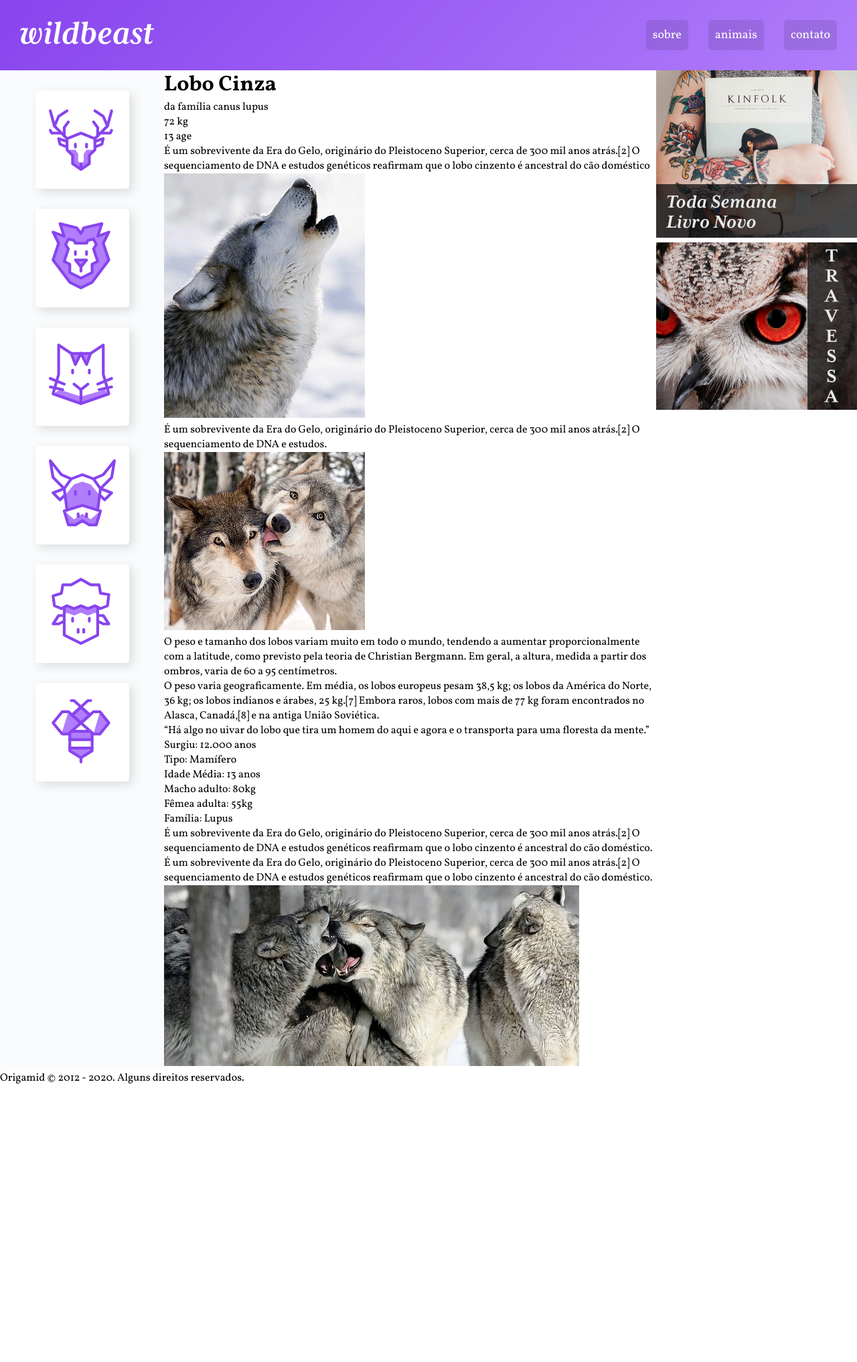
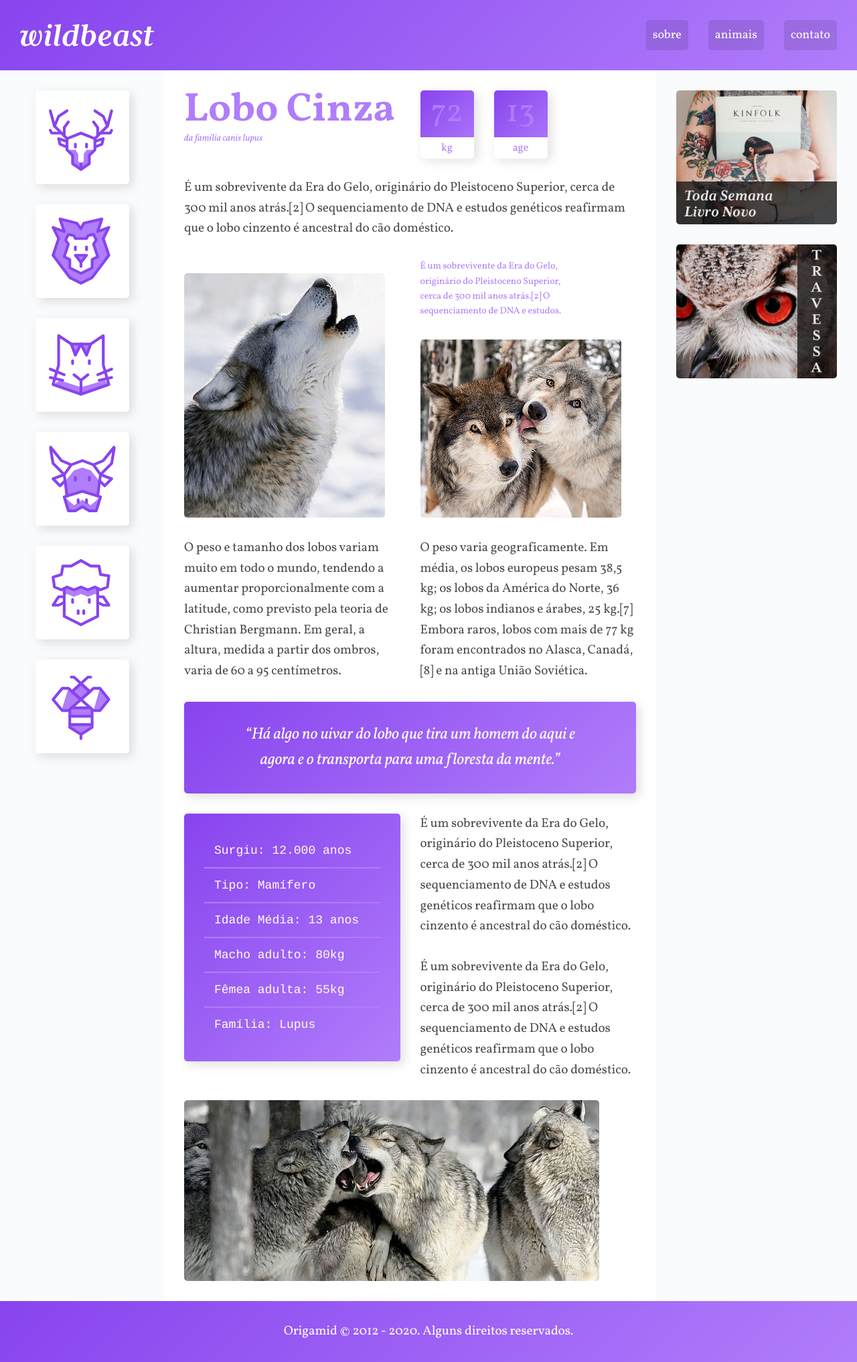
Before and after one commit to nicolasdsa/Origamid-Cursos, a PHP site: page / in a window 1280 px wide. Shown: the whole page at 67% size. Before the commit the page ends 1618 px from the top, so only its background shows below. Run offline with PHP 8.4, Linux system fonts and the light colour scheme.

Commit message:
Add files via upload

```diff
--- a/CSS Grid Layout/css/style.css
+++ b/CSS Grid Layout/css/style.css
@@ -18,7 +18,9 @@ a{
     text-decoration: none;
 }
 img {
+display: block;
 max-width: 100%;
+border-radius:5px;
 }
 
 /* Grid Geral */
@@ -125,18 +209,156 @@ max-width: 100%;
       background: #b07dfb;
   }
 
+
   /* content */
+
   .content {
     grid-area: content;
+    max-width: 900px;
+    margin: 0 auto;
+    padding: 30px;
+    display:grid;
+    grid-template-columns: 1fr 1fr;
+    gap: 30px;
   }
 
+  .col-wide {
+    grid-column: 1 / -1;
+
+  }
+
+  .imagem-1 {
+    grid-row: span 2;
+    align-self: end;
+  }
+
+  /*.imagem-2 {
+    align-self: end;
+  }*/
+
+  /* Estilos Content */
+
+  p{
+    font-size:1.2em;
+    line-height: 1.6em;
+    letter-spacing: -0.005em;
+    color: rgba(0,0,0,.7);
+  }
+
+  .informacoes p + p{
+    margin-top: 30px;
+  }
+
+  /* Titulo */
+
+  .titulo {
+    color: #b07dfb;
+  }
+
+  .titulo h1{
+    font-size: 3.75em;
+    line-height: 1;
+    font-weight: 700;
+  }
+
+  .titulo span{
+    font-size: 0.875em;
+    font-style: italic;
+  }
+
+  /* Caracteristicas */
+
+  .caracteristicas {
+    display: flex;
+    align-items: flex-start;
+  }
+
+  .caracteristicas > div{
+    width: 80px;
+    text-align: center;
+    background: linear-gradient(135deg,#8844ee, #b07dfb);
+    border-radius: 5px;
+    box-shadow: 5px 5px 15px 0px rgba(44,44,44,0.15);
+    position: relative;
+  }
+
+  .caracteristicas > div:first-child{
+    margin-right: 30px;
+  }
+
+  .caracteristicas span{
+    display:block;
+    color: #b07dfb;
+  }
+
+  .numero {
+    color: #b07dfb;
+    font-size: 3em;
+    line-height: 1;
+    margin: 10px auto;
+  }
+
+  .rotulo{
+    background: white;
+    border-radius:0 0 5px 5px;
+    padding: 5px 0;
+    position: relative;
+    top: 2px;
+  }
+
+  .destaque{
+    font-size:0.875em;
+    color: #b07dfb;
+    max-width: 16em;
+  }
+
+  .citacao, .atributos{
+    align-self: start;
+    padding:30px;
+    border-radius: 5px;
+    box-shadow: 5px 5px 15px 0px rgba(44,44,44,.15);
+    background: linear-gradient(135deg, #8844ee, #b07dfb);
+  }
+
+  .citacao p{
+    font-size: 1.5em;
+    font-style: italic;
+    text-align: center;
+    max-width: 500px;
+    margin: 0 auto;
+    color: white;
+  }
+
+  .atributos li{
+    color:white;
+    font-family: Courier, monospace;
+    font-size: 1.125em;
+    padding: 15px;
+
+  }
+
+
+  .atributos li + li {
+    border-top: 2px solid #b07dfb;
+  }
   /* anuncios */
   .anuncios {
     grid-area: anuncios;
-    background: ;
+    background:#fafbfc;
+    display:grid;
+    align-content: start;
+    padding:30px;
+    gap: 30px;
   }
 
   /* footer */
   .footer {
     grid-area: footer;
+    background: linear-gradient(135deg,#8844ee, #b07dfb);
   }
+
+  .footer p{
+    color: white;
+    text-align: center;
+    padding:30px;
+  }
--- a/CSS Grid Layout/index.html
+++ b/CSS Grid Layout/index.html
@@ -32,12 +32,12 @@
 			</ul>
 		</nav>
 
-		<main class="conteudo">
+		<main class="content">
 			<div class="titulo">
 				<h1>Lobo Cinza</h1>
-				<span> da família canus lupus</span>
+				<span> da família canis lupus</span>
 			</div>
-			<div class="caractericas">
+			<div class="caracteristicas">
 				<div>
 					<span class="numero">72</span>
 					<span class="rotulo">kg</span>
@@ -48,19 +48,19 @@
 				</div>
 			</div>
 
-			<p>É um sobrevivente da Era do Gelo, originário do Pleistoceno Superior, cerca de 300 mil anos atrás.[2] O sequenciamento de DNA e estudos genéticos reafirmam que o lobo cinzento é ancestral do cão doméstico</p>
+			<p class="col-wide">É um sobrevivente da Era do Gelo, originário do Pleistoceno Superior, cerca de 300 mil anos atrás.[2] O sequenciamento de DNA e estudos genéticos reafirmam que o lobo cinzento é ancestral do cão doméstico.</p>
 
-			<img src="img/wolf1.jpg" alt="Wolf 1">
+			<img class="imagem-1" src="img/wolf1.jpg" alt="Wolf 1">
 
-			<p>É um sobrevivente da Era do Gelo, originário do Pleistoceno Superior, cerca de 300 mil anos atrás.[2] O sequenciamento de DNA e estudos.</p>
+			<p class="destaque">É um sobrevivente da Era do Gelo, originário do Pleistoceno Superior, cerca de 300 mil anos atrás.[2] O sequenciamento de DNA e estudos.</p>
 
-			<img src="img/wolf2.jpg" alt="Wolf 2">
+			<img class="imagem-2" src="img/wolf2.jpg" alt="Wolf 2">
 
-			<p>O peso e tamanho dos lobos variam muito em todo o mundo, tendendo a aumentar proporcionalmente com a latitude, como previsto pela teoria de Christian Bergmann. Em geral, a altura, medida a partir dos ombros, varia de 60 a 95 centímetros.</p>
+			<p >O peso e tamanho dos lobos variam muito em todo o mundo, tendendo a aumentar proporcionalmente com a latitude, como previsto pela teoria de Christian Bergmann. Em geral, a altura, medida a partir dos ombros, varia de 60 a 95 centímetros.</p>
 
 			<p>O peso varia geograficamente. Em média, os lobos europeus pesam 38,5 kg; os lobos da América do Norte, 36 kg; os lobos indianos e árabes, 25 kg.[7] Embora raros, lobos com mais de 77 kg foram encontrados no Alasca, Canadá,[8] e na antiga União Soviética.</p>
 
-			<blockquote class="citacao">
+			<blockquote class="citacao col-wide">
 				<p>“Há algo no uivar do lobo que tira um homem do aqui e agora e o transporta para uma floresta da mente.”</p>
 			</blockquote>
 
@@ -78,7 +78,7 @@
 				<p>É um sobrevivente da Era do Gelo, originário do Pleistoceno Superior, cerca de 300 mil anos atrás.[2] O sequenciamento de DNA e estudos genéticos reafirmam que o lobo cinzento é ancestral do cão doméstico.</p>
 			</div>
 
-			<img src="img/wolf3.jpg" alt="Wolf 3">
+			<img class="col-wide" src="img/wolf3.jpg" alt="Wolf 3">
 		</main>
 
 		<aside class="anuncios">
```
Also changed, not shown: other parts of CSS Grid Layout/css/style.css (+82 -0 lines).
